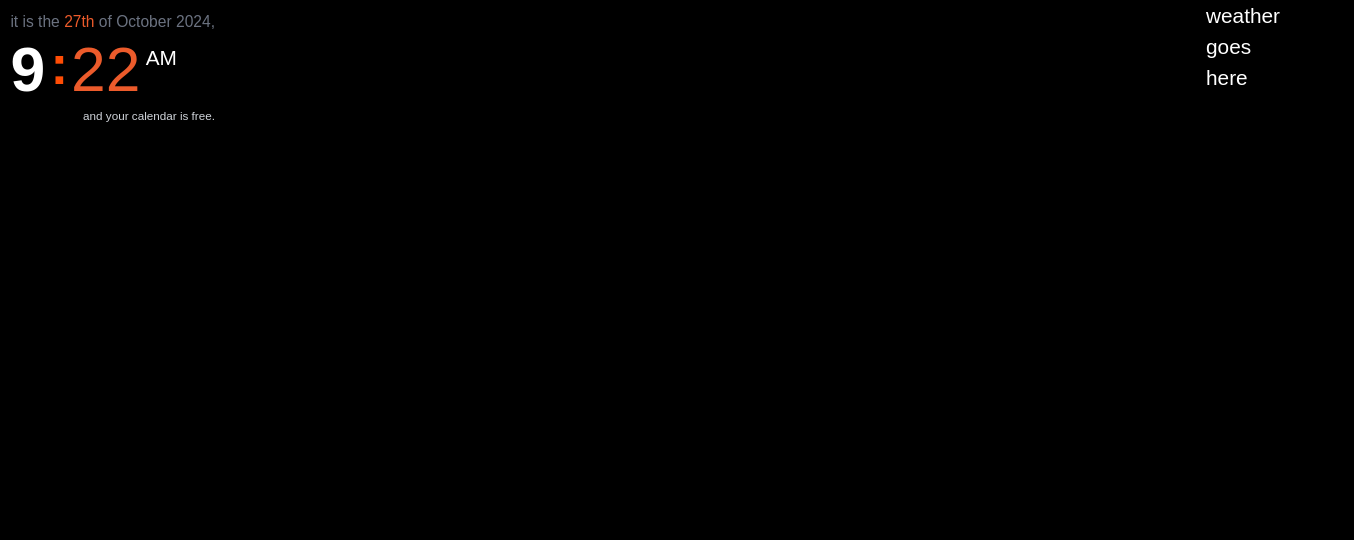
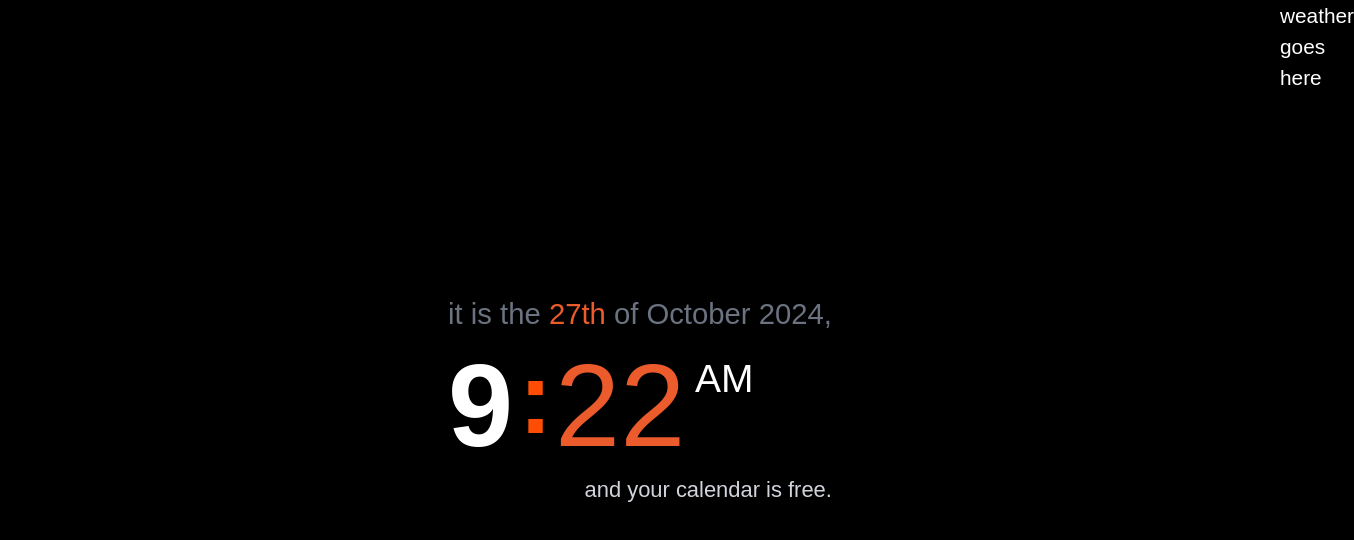
Before and after one commit to rsheasby/dashboard, a SvelteKit app in the folder web/: page / in a window 1280 px wide. Shown: the top 540 px of the page, 1354 px wide, since content can reach past the window. Built offline with nearby package versions, Linux system fonts and the light colour scheme; no server answers.

Commit message:
make clock better

```diff
--- a/web/src/components/clock.svelte
+++ b/web/src/components/clock.svelte
@@ -5,7 +5,9 @@
 	type Meeting = {
 		name: string;
 		startTime: Date;
+		secondsToStart: number;
 		endTime: Date;
+		secondsToEnd: number;
 	};
 
 	let {
@@ -18,8 +20,36 @@
 	let pulsePlaying: boolean = $state(false);
 
 	let meetings = $state<Meeting[]>([]);
-	let currentMeeting: Meeting | undefined = $derived(meetings.find(meeting => meeting.startTime <= currentTime && meeting.endTime >= currentTime));
-	let nextMeeting: Meeting | undefined = $derived(meetings.find(meeting => meeting.startTime > currentTime));
+	const currentMeeting: Meeting | undefined = $derived(
+		meetings.find((meeting) => meeting.startTime <= currentTime && meeting.endTime >= currentTime)
+	);
+	const currentMeetingSecondsToEnd = $derived.by(() => {
+		if (currentMeeting?.endTime?.getTime() === undefined) {
+			return undefined;
+		}
+		return (currentMeeting.endTime.getTime() - currentTime.getTime()) / 1000;
+	});
+	const currentMeetingDuration = $derived.by(() => {
+		if (currentMeeting?.startTime?.getTime() === undefined || currentMeeting?.endTime?.getTime() === undefined) {
+			return undefined;
+		}
+		return (currentMeeting.endTime.getTime() - currentMeeting.startTime.getTime()) / 1000;
+	});
+	const currentMeetingElapsedTime = $derived.by(() => {
+		if (currentMeeting?.startTime?.getTime() === undefined) {
+			return undefined;
+		}
+		return (currentTime.getTime() - currentMeeting.startTime.getTime()) / 1000;
+	});
+	let nextMeeting: Meeting | undefined = $derived(
+		meetings.find((meeting) => meeting.startTime > currentTime)
+	);
+	const nextMeetingSecondsToStart = $derived.by(() => {
+		if (nextMeeting?.startTime?.getTime() === undefined) {
+			return undefined;
+		}
+		return (nextMeeting.startTime.getTime() - currentTime.getTime()) / 1000;
+	});
 
 	async function fetchMeetings() {
 		try {
@@ -36,7 +66,7 @@
 		} catch (error) {
 			console.error('Error fetching meetings:', error);
 		}
-		console.log({currentMeeting, nextMeeting});
+		console.log({ currentMeeting, nextMeeting });
 	}
 
 	onMount(() => {
@@ -56,7 +86,7 @@
 			if (newTime.getSeconds() !== currentTime.getSeconds()) {
 				currentTime = newTime;
 			}
-		}, 1000/60);
+		}, 1000 / 60);
 
 		fetchMeetings();
 		const fetchIntervalId = setInterval(fetchMeetings, 5000);
@@ -81,17 +111,21 @@
 	let seconds = $derived(currentTime.getSeconds().toString().padStart(2, '0'));
 	let ampm = $derived(currentTime.getHours() >= 12 ? 'PM' : 'AM');
 
-	let remainingMinutes = $derived(currentMeeting ? Math.ceil((currentMeeting.endTime.getTime() - currentTime.getTime()) / (60 * 1000)) : 0);
+	let remainingMinutes = $derived(
+		currentMeeting
+			? Math.ceil((currentMeeting.endTime.getTime() - currentTime.getTime()) / (60 * 1000))
+			: 0
+	);
 </script>
 
 <!-- svelte-ignore a11y_click_events_have_key_events -->
 <!-- svelte-ignore a11y_no_static_element_interactions -->
-<div class="flex flex-col gap-1 p-2 w-fit max-w-full" onclick={onclick}>
+<div class="flex w-fit max-w-full flex-col gap-1 p-2" {onclick}>
 	<div class="grid-date text-xs font-light text-gray-500">
 		it is the <strong class="rabbit-text">{day}</strong> of {month}
 		{year},
 	</div>
-	<div class="grid-time flex flex-row justify-center gap-1 flex-wrap">
+	<div class="grid-time flex flex-row flex-wrap justify-center gap-1">
 		<!-- <div class="flex-1"></div> -->
 		<div class="flex flex-row gap-0.5 leading-[1]">
 			<div class="mr-0.5 text-6xl font-bold">{hours}</div>
@@ -104,38 +138,59 @@
 	</div>
 	<div class="text-xs font-extralight">
 		{#if currentMeeting}
-			<div class="grid-meet-time text-gray-300 text-xs text-right">
-				and your meeting ends in <strong class="highlighted underarrow right">{remainingMinutes} minutes</strong>.
+			<div class="grid-meet-time text-right text-xs text-gray-300">
+				and your meeting ends in <strong class="highlighted underarrow right"
+					>{remainingMinutes} minutes</strong
+				>.
 			</div>
-			<div class="grid-meet-name flex flex-row items-center justify-end pr-1 text-right transition-opacity text-xs">
-				<div class="loader"></div>
+			<div
+				class="grid-meet-name flex flex-col items-end justify-center pr-1 text-right text-xs transition-opacity"
+			>
+				<!-- <div class="loader"></div> -->
 				<em>{currentMeeting.name}</em>
+				<progress class="w-full h-0.5 progress-rabbit" value={currentMeetingElapsedTime} max={currentMeetingDuration}></progress>
 			</div>
 		{:else if nextMeeting}
-			<div class="grid-meet-time text-gray-300 text-xs text-right">
-				and your next meeting is at <strong class="highlighted underarrow right">{nextMeeting?.startTime}</strong>.
+			{#if nextMeetingSecondsToStart && nextMeetingSecondsToStart < 60 * 60 * 1}
+				<div class="grid-meet-time text-right text-xs text-gray-300">
+					and your next meeting is in
+					<strong class="highlighted underarrow right" class:underarrow-hide={!showDetail} class:animate-pulse={nextMeetingSecondsToStart < 60 * 10}>
+						{Math.ceil(nextMeetingSecondsToStart / 60)} minutes
+					</strong>.
 				</div>
 				<div
-				class="grid-meet-name flex flex-row items-center justify-end pr-1 text-right transition-opacity text-xs"
+					class="grid-meet-name flex flex-row items-center justify-end pr-1 text-right text-xs transition-opacity"
 					class:opacity-0={!showDetail}
 				>
 					<em>{nextMeeting?.name}</em>
 				</div>
 			{:else}
-		<div class="grid-meet-time text-gray-300 text-xs text-right">
-			and your calendar is free.
+				<div class="grid-meet-time text-right text-xs text-gray-300">
+					and your next meeting is at
+					<strong>
+						{nextMeeting?.startTime?.toLocaleTimeString([], {
+							hour: 'numeric',
+							minute: '2-digit',
+							hour12: true
+						})}
+					</strong>.
 				</div>
 				<div
-			class="grid-meet-name flex flex-row items-center justify-end pr-1 text-right transition-opacity text-xs"
+					class="grid-meet-name flex flex-row items-center justify-end pr-1 text-right text-xs transition-opacity"
 					class:opacity-0={!showDetail}
 				>
 				</div>
 			{/if}
-
+		{:else}
+			<div class="grid-meet-time text-right text-xs text-gray-300">and your calendar is free.</div>
+		{/if}
 	</div>
 </div>
 
 <style>
+	.progress-rabbit::-webkit-progress-value {
+		background: var(--primary);
+	}
 	@keyframes saturatePulse {
 		0%,
 		45%,
--- a/web/src/routes/overview.svelte
+++ b/web/src/routes/overview.svelte
@@ -3,7 +3,7 @@
 	import Weather from '@components/weather.svelte';
 
 	type View = 'overview' | 'clock' | 'weather';
-	let currentView = $state<View>('overview');
+	let currentView = $state<View>('clock');
 	let clockShown: boolean = $derived(currentView === 'overview' || currentView === 'clock');
 	let weatherShown: boolean = $derived(currentView === 'overview' || currentView === 'weather');
 
```
Lines whose indentation alone changed are shown as unchanged.
